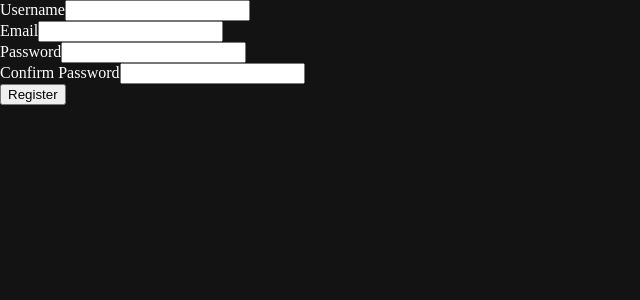
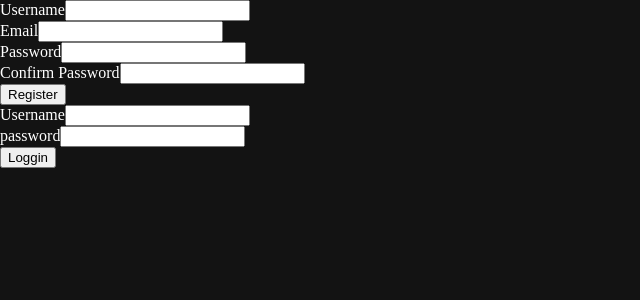
Before and after one commit to juanmax2/kinetic-frontend, a React (Vite) app: page / in a window 1280 px wide. Shown: the top 300 px of the page, without its empty margins (0-640 px from the left). Built offline with nearby package versions, Linux system fonts and the light colour scheme.

Commit message:
feat: Integrated login form with Zustand store and auth flow control

```diff
--- a/src/App.tsx
+++ b/src/App.tsx
@@ -1,5 +1,6 @@
 import './App.css'
-import { RegisterForm } from './user/components/RegisterForm'
+import { LoginForm } from './user/components/loginForm/LoginForm'
+import { RegisterPage } from './pages/RegisterPage'
 // import { ExercisesList } from './exercises/components/ExercisesList'
 
 function App() {
@@ -8,7 +9,8 @@ function App() {
   return (
     <>
       {/* <ExercisesList /> */}
-      <RegisterForm />
+      <RegisterPage />
+      <LoginForm />
     </>
   )
 }
--- /dev/null
+++ b/src/components/Button.tsx
@@ -0,0 +1,18 @@
+import type { ComponentProps, ReactNode } from "react";
+
+interface ButtonProps extends ComponentProps<"button"> {
+    children: ReactNode;
+}
+
+export function Button({type="button", children, className="", ...rest}: ButtonProps) {
+
+    return (
+        <button
+            type={type}
+            className={className}
+            {...rest}
+        >
+            {children}
+        </button>
+    )
+}
--- /dev/null
+++ b/src/pages/RegisterPage.tsx
@@ -0,0 +1,9 @@
+import { RegisterForm } from "../user/components/RegisterForm";
+
+
+export function RegisterPage() {
+
+    return (
+        <RegisterForm />
+    )
+}
--- a/src/user/components/RegisterForm.tsx
+++ b/src/user/components/RegisterForm.tsx
@@ -3,6 +3,7 @@ import { useForm } from "react-hook-form";
 import { registerSchema, type FormValues } from "./registerForm/schema/registerSchema";
 import { InputForm } from "../../components/InputForm";
 import { userService } from "../service/User.service";
+import { Button } from "../../components/Button";
 
 
 export function RegisterForm() {
--- /dev/null
+++ b/src/user/components/loginForm/LoginForm.tsx
@@ -0,0 +1,52 @@
+import { zodResolver } from "@hookform/resolvers/zod";
+import { useForm } from "react-hook-form";
+import { loginSchema, type FormValuesLogin } from "./schema/loginSchema";
+import { InputForm } from "../../../components/InputForm";
+import { Button } from "../../../components/Button";
+import { useAuth } from "../../../store/useAuth.store";
+
+
+export function LoginForm() {
+
+    const { control, handleSubmit, reset } = useForm<FormValuesLogin>({
+        resolver: zodResolver(loginSchema), defaultValues: {
+            username: "",
+            password: ""
+        }
+    })
+
+    const login = useAuth(state => state.login)
+    async function onSubmit(data: FormValuesLogin) {
+        try {
+            await login(data)
+            console.log("Login successfull")
+            reset()
+        } catch (err) {
+            console.error(err)
+        }
+    }
+
+    return (
+        <section className="login-form-section">
+
+            <form onSubmit={handleSubmit(onSubmit)} method="POST">
+                <InputForm
+                    name="username"
+                    label="Username"
+                    control={control}
+                    id="username"
+                />
+                <InputForm
+                    name="password"
+                    label="password"
+                    control={control}
+                    id="password"
+                    type="password"
+                />
+
+                <Button type="submit">Loggin</Button>
+            </form>
+
+        </section>
+    )
+}
--- /dev/null
+++ b/src/user/components/loginForm/schema/loginSchema.ts
@@ -0,0 +1,9 @@
+import z from "zod";
+
+
+export const loginSchema = z.object({
+    username: z.string().min(1, "Username is required"),
+    password: z.string().min(1, "Password is required")
+})
+
+export type FormValuesLogin = z.infer<typeof loginSchema>
```
Also changed, not shown: src/pages/LoginPage.tsx (added, +8 -0 lines).
